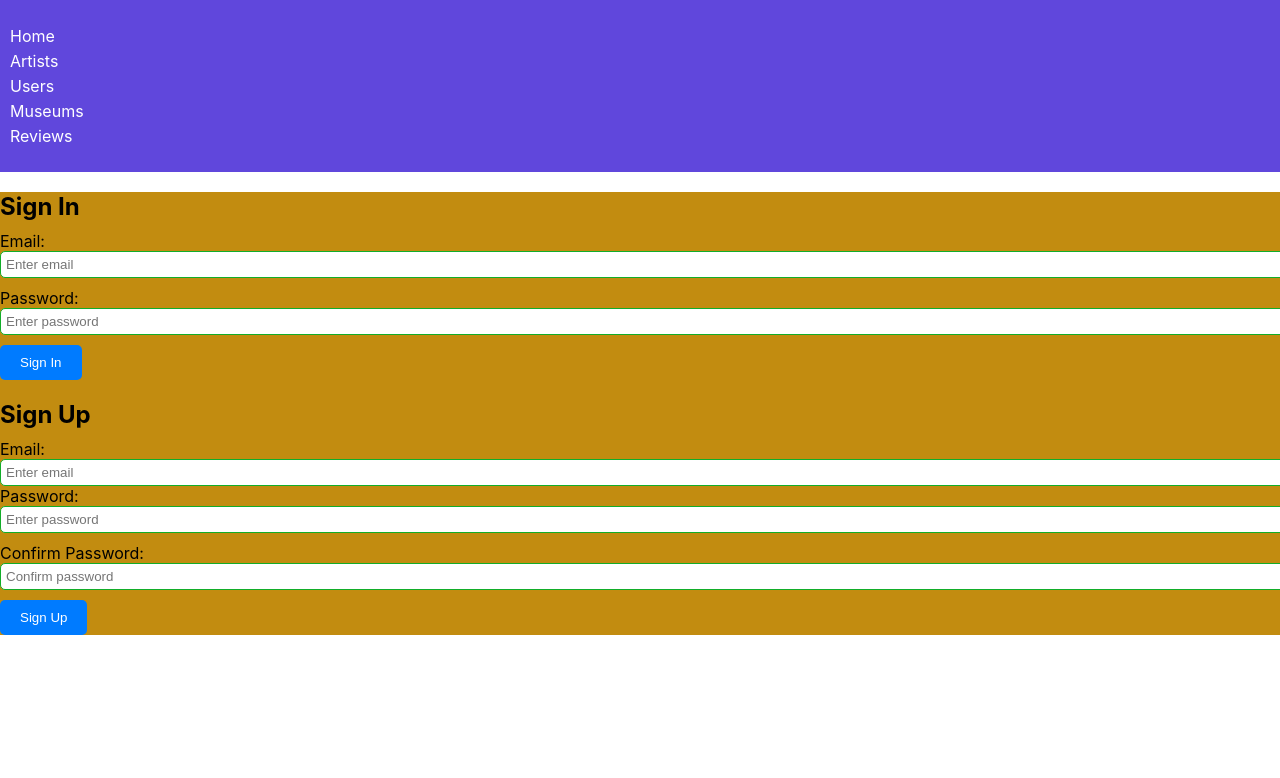
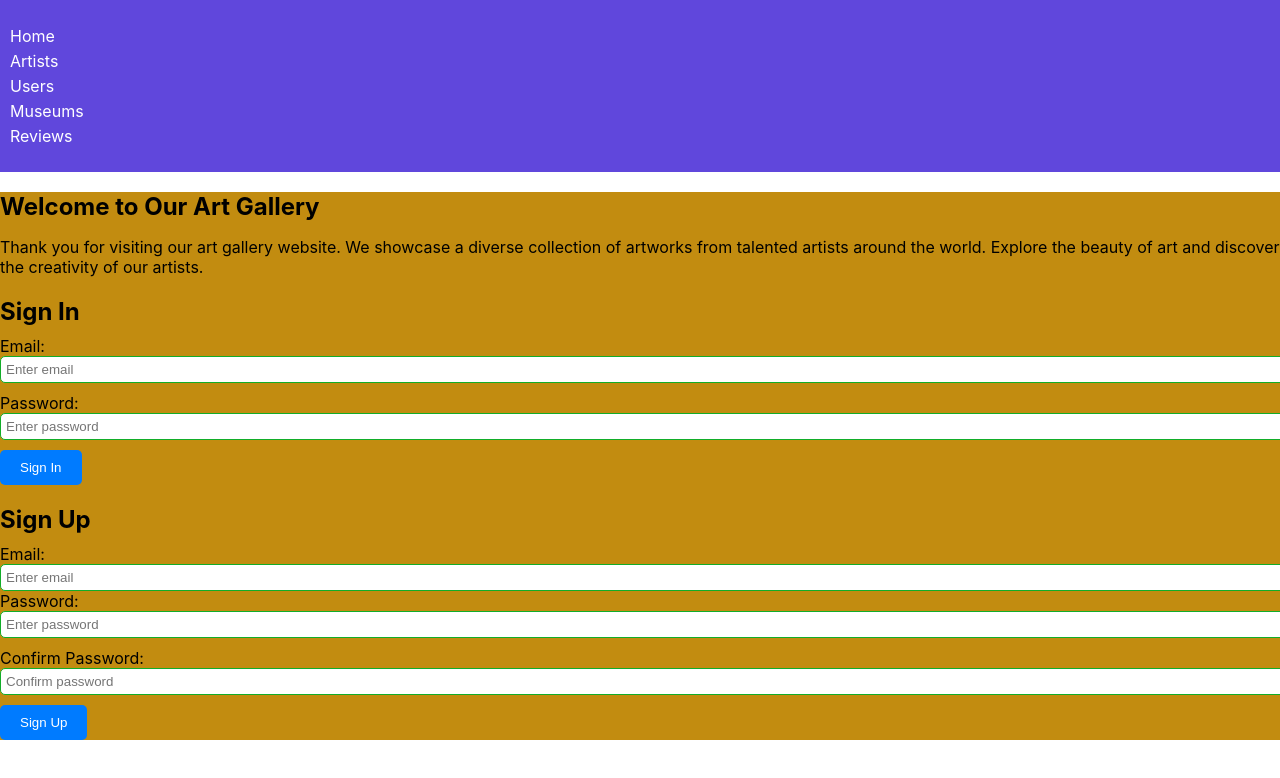
Before and after one commit to ianscottmartin/reviewapp, a React (Create React App) app in the folder client/: page / in a window 1280 px wide. Shown: the top 778 px of the page. Built offline with nearby package versions, Linux system fonts and the light colour scheme.

Commit message:
ad to home

```diff
--- a/client/src/Home.js
+++ b/client/src/Home.js
@@ -4,12 +4,9 @@ import SignUpForm from "./SignUpForm";
 import withNavbar from "./Layout";
 import "./css/home/Home.css";
 
-
-
 function Home() {
   const [signInData, setSignInData] = useState(null);
   const [signUpData, setSignUpData] = useState(null);
-
 
   const handleSignInSubmit = (data) => {
     setSignInData(data);
@@ -24,6 +21,16 @@ function Home() {
       <div className="home-background">
 
       </div>
+
+      <div className="welcome-paragraph">
+        <h2>Welcome to Our Art Gallery</h2>
+        <p>
+          Thank you for visiting our art gallery website. We showcase a diverse
+          collection of artworks from talented artists around the world. Explore
+          the beauty of art and discover the creativity of our artists.
+        </p>
+      </div>
+
       <div className="auth-section">
         <SignInForm onSubmit={handleSignInSubmit} />
         <SignUpForm onSubmit={handleSignUpSubmit} />
```
Lines whose indentation alone changed are shown as unchanged.
